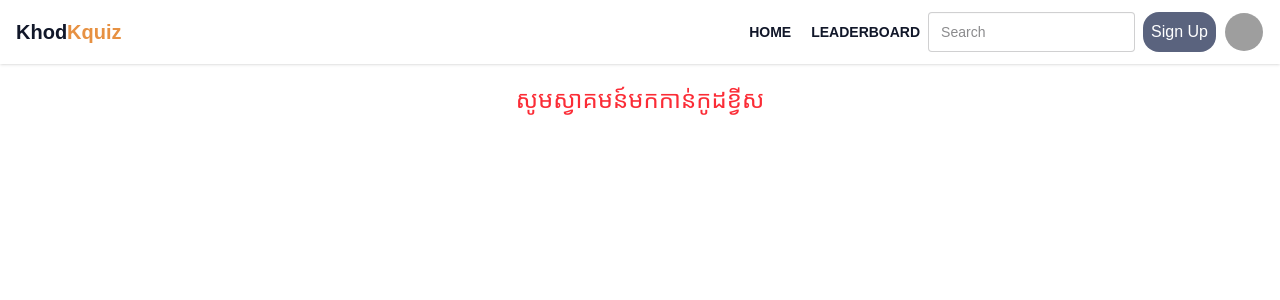
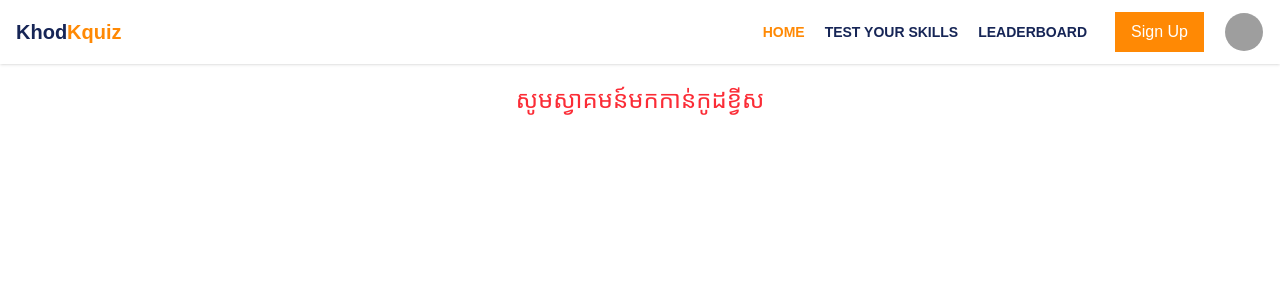
Before and after one commit to PhaySometh/KhodKquiz, a React (Vite) app in the folder frontend/: page / in a window 1280 px wide. Shown: the top 300 px of the page. Built offline with nearby package versions, Linux system fonts and the light colour scheme; grey boxes are pictures that could not be loaded.

Commit message:
feat: create navbar hightlight page
Closes #21

Co-authored-by: LyRithyreach Um  <umlyrithyreach@gmail.com>
Co-authored-by: Lyming Pheng <Lyming4999@gmail.com>

```diff
--- a/frontend/src/components/NavBar.jsx
+++ b/frontend/src/components/NavBar.jsx
@@ -1,5 +1,5 @@
-import React from 'react';
-import { Link } from 'react-router-dom';
+import { NavLink } from 'react-router-dom';
+import Button from './Button';
 
 export default function NavBar() {
     return (
@@ -7,28 +7,46 @@ export default function NavBar() {
             {/* left div Logo */}
             <div className="flex-1">
                 <a className="text-xl font-bold text-shadow-black font-Niradei">
-                    <span className='text-[#111729]'>Khod</span><span className='text-[#e79142]'>Kquiz</span>
+                    <span className="text-blue-950">Khod</span>
+                    <span className="text-orange-400">Kquiz</span>
                 </a>
             </div>
             {/* right div */}
-            <div className="flex gap-2 items-center justify-end">
-                <div className="flex justify-between items-center gap-5 text-sm font-bold text-[#111729]">
-                    <Link to="/" className="font-Niradei">
+            <div className="flex gap-5 items-center justify-end">
+                <div className="flex justify-between items-center mr-2 gap-5 text-sm font-bold text-[#111729]">
+                    <NavLink
+                        to="/"
+                        className={({ isActive }) =>
+                            isActive ? 'text-orange-400' : 'text-blue-950 hover:text-orange-400'
+                        }
+                        end
+                    >
                         HOME
-                    </Link>
-                    <Link to="/leaderboard" className="">
+                    </NavLink>
+                    <NavLink
+                        to="/quiz"
+                        className={({ isActive }) =>
+                            isActive ? 'text-orange-400' : 'text-blue-950 hover:text-orange-400'
+                        }
+                    >
+                        TEST YOUR SKILLS
+                    </NavLink>
+                    <NavLink
+                        to="/leaderboard"
+                        className={({ isActive }) =>
+                            isActive ? 'text-orange-400' : 'text-blue-950 hover:text-orange-400'
+                        }
+                    >
                         LEADERBOARD
-                    </Link>
+                    </NavLink>
                 </div>
                 {/* search */}
-                <input
-                    type="text"
-                    placeholder="Search"
-                    className="input input-bordered w-24 md:w-auto"
+                <Button
+                    to="signup"
+                    label="Sign Up"
+                    bgColor="bg-orange-400"
+                    textColor="text-white"
                 />
-                <div className="bg-[#1b274db8] p-2 rounded-2xl text-white hover:bg-[#e79242be] hover:text-[#111729]">
-                    Sign Up
-                </div>
                 {/* avartar */}
                 <div className="dropdown dropdown-end">
                     <div
@@ -39,7 +57,7 @@ export default function NavBar() {
                         <div className="w-10 rounded-full">
                             <img
                                 alt="Tailwind CSS Navbar component"
-                                src="https://z-p3-scontent.fpnh18-4.fna.fbcdn.net/v/t39.30808-1/432759543_969817604505212_1503739999874549244_n.jpg?stp=c0.82.480.480a_dst-jpg_s480x479_tt6&_nc_cat=102&ccb=1-7&_nc_sid=2d3e12&_nc_eui2=AeGVQCCiPOJ1mGct3ycOxUjSs4Kd30N1Klqzgp3fQ3UqWuGvDEwpigL7GwtrB6vV9WtyQiR8VJR8zd6zSOsLWWXt&_nc_ohc=__T8dAChLyQQ7kNvwFZrU-Z&_nc_oc=Adm4MUr933ybaUCjcSVxvch5kGzNt9wOE2A6DmSdz_0_-_7BN6sprcHEY4C9zV_gLgA&_nc_zt=24&_nc_ht=z-p3-scontent.fpnh18-4.fna&_nc_gid=N26P1OBM4nzcEZ9qB8ujRg&oh=00_AfLWDuWK4kBzcQq4p1ZPyp21UVibcaU2PkLUZUi2KogZLg&oe=6840D66D"
+                                src="https://z-p3-scontent.fpnh18-4.fna.fbcdn.net/v/t39.30808-6/432759543_969817604505212_1503739999874549244_n.jpg?_nc_cat=102&ccb=1-7&_nc_sid=6ee11a&_nc_eui2=AeGVQCCiPOJ1mGct3ycOxUjSs4Kd30N1Klqzgp3fQ3UqWuGvDEwpigL7GwtrB6vV9WtyQiR8VJR8zd6zSOsLWWXt&_nc_ohc=nM0J52h3yiEQ7kNvwH1Q8XF&_nc_oc=AdmWrIF_s6NgEeTJ-UOQoZjXd4JooN8Ur37TXAmJGNqvagP7KRNsoWndtJmyIWZzE44&_nc_zt=23&_nc_ht=z-p3-scontent.fpnh18-4.fna&_nc_gid=a_vVzDbNAqQYylsVAjtxQQ&oh=00_AfJpyQFfNZJ4ib1XOU5WhAfhftIsaAhbECokC_sqPJ2ByA&oe=68422E2B"
                             />
                         </div>
                     </div>
```
